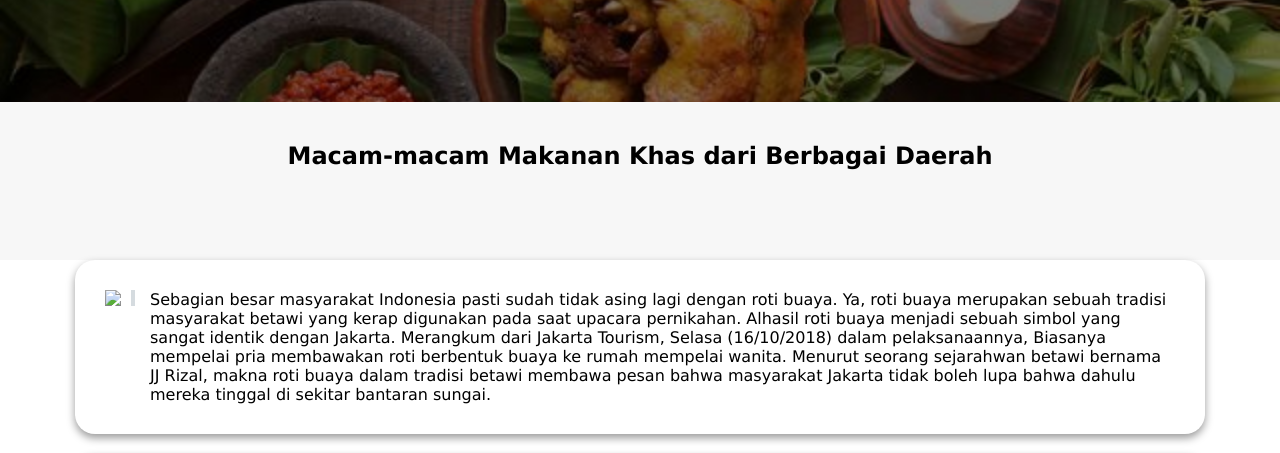
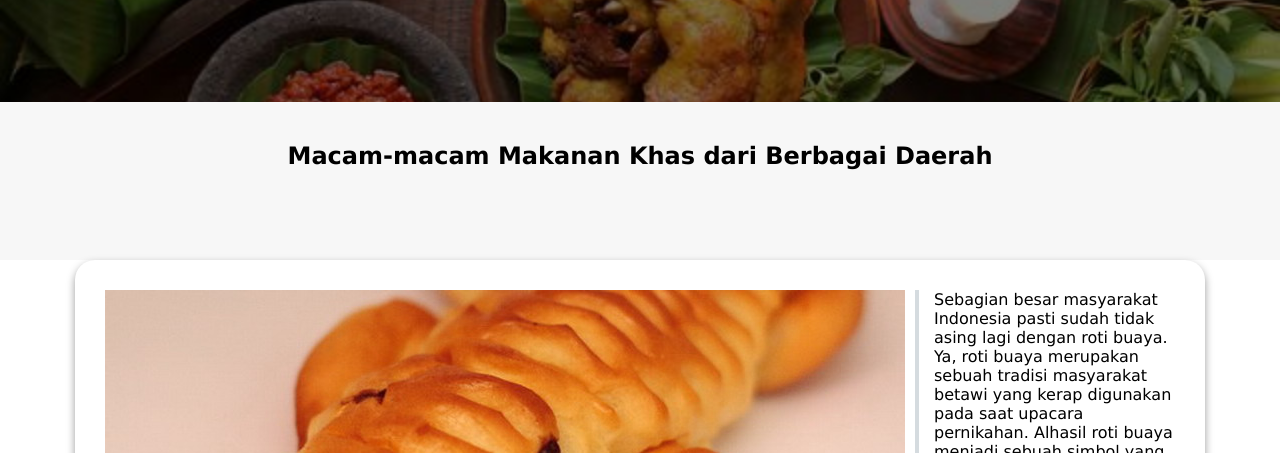
Before and after one commit to HajarAwad/F19, a plain HTML site: page index.html in a window 1280 px wide. Shown: the part 347-800 px from the top of the page. Drawn offline with Linux system fonts and the light colour scheme; files whose address does not match are found by name.

Commit message:
gambar roti

```diff
--- a/index.html
+++ b/index.html
@@ -54,7 +54,7 @@
             <div class="container">
                 <div class="makanan">
                     <div class="gambar">
-                        <img src="asset/img/rotibuayabetawi.jpg">
+                        <img src="rotibuayabetawi.jpg">
                     </div>
                     <div class="content-text">
                         <p>Sebagian besar masyarakat Indonesia pasti sudah tidak asing lagi dengan roti buaya. Ya, roti
```
